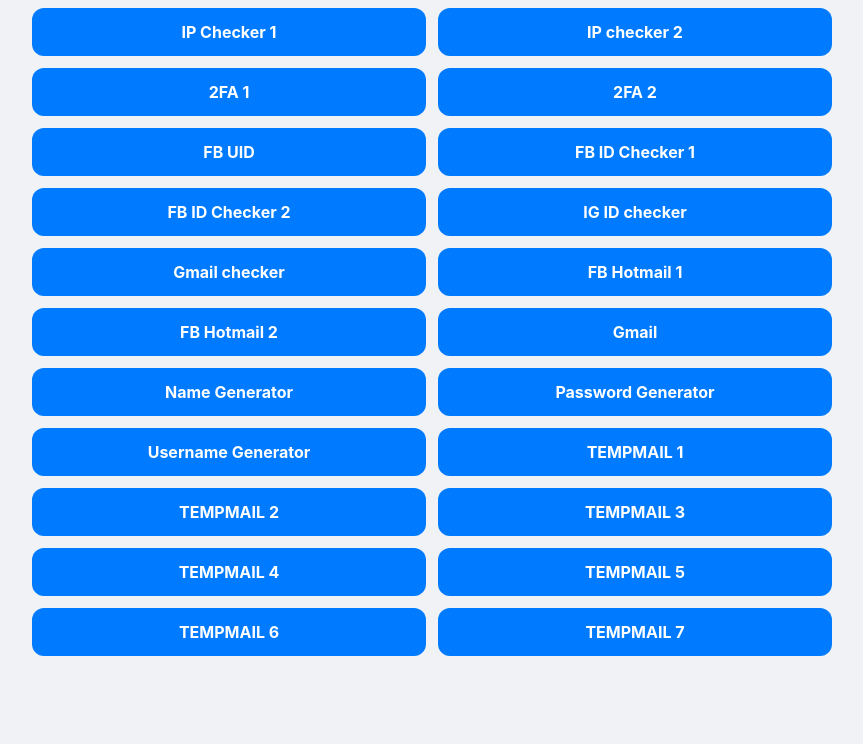
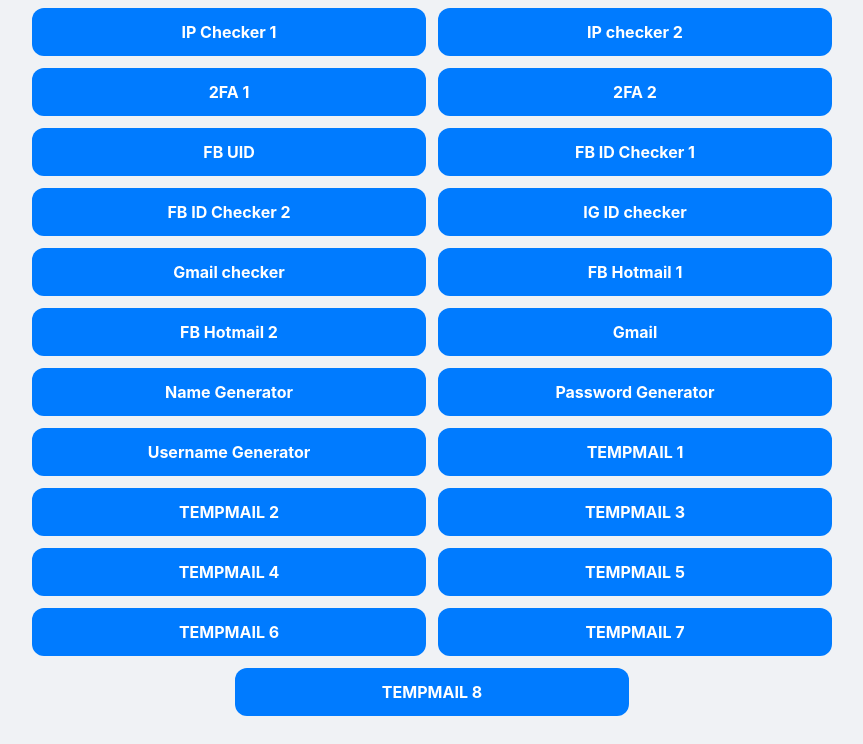
Before and after one commit to paiditemfree/Fast-create, a plain HTML site: page index.html in a window 1280 px wide. Shown: the part 110-854 px from the top of the page, without its empty margins (208-1071 px from the left). Before the commit the page ends 800 px from the top, so only its background shows below. Drawn offline with Linux system fonts and the light colour scheme.

Commit message:
Add files via upload

```diff
--- a/index.html
+++ b/index.html
@@ -86,6 +86,8 @@
 
     <a class="btn" href="https://sakibbd.xyz/" target="_blank">TEMPMAIL 6</a>
     <a class="btn" href="https://5smail.email/" target="_blank">TEMPMAIL 7</a>
+
+    <a class="btn" href="https://shitmail.me/" target="_blank">TEMPMAIL 8</a>
   </div>
 
 </body>
```
